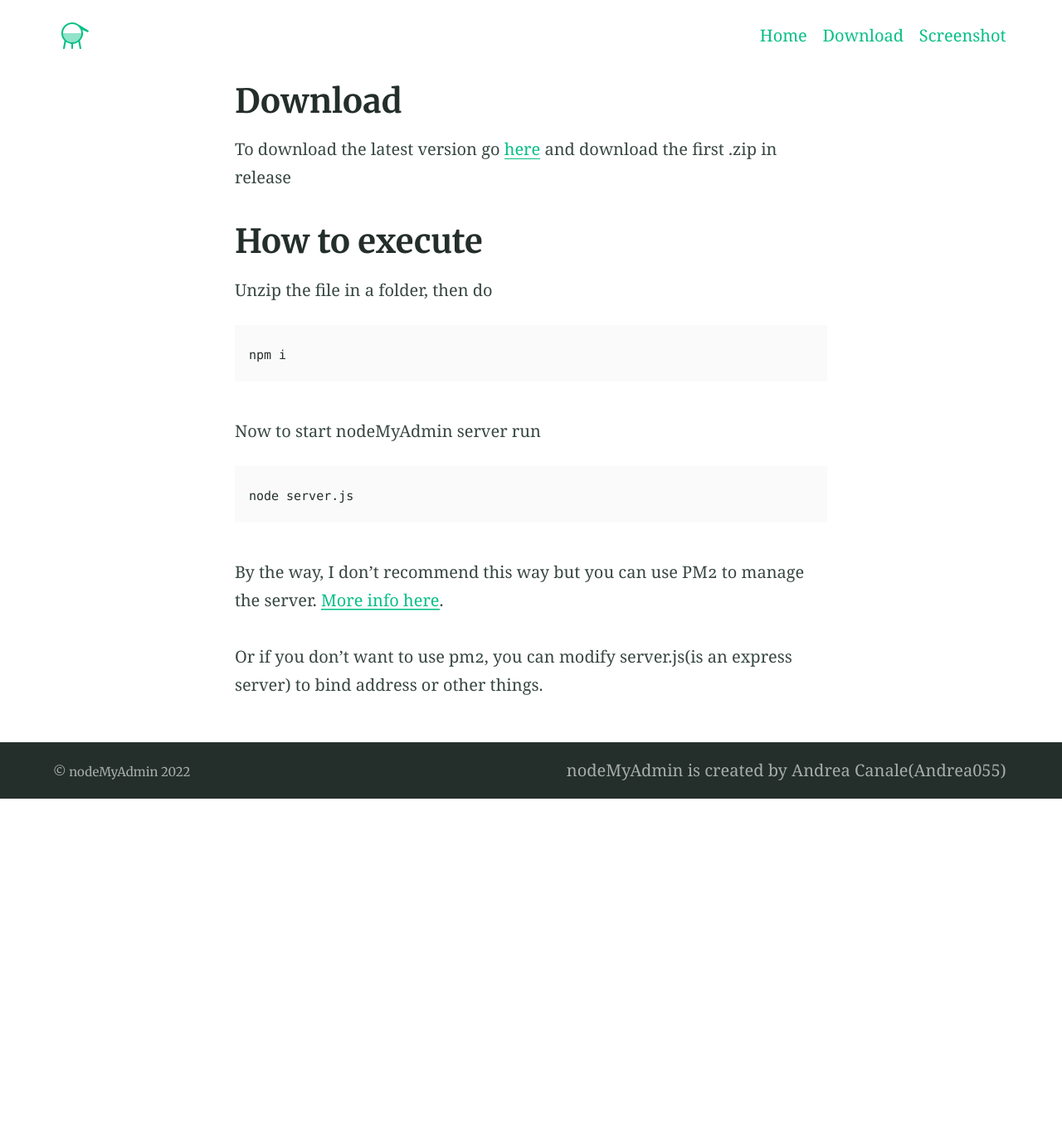
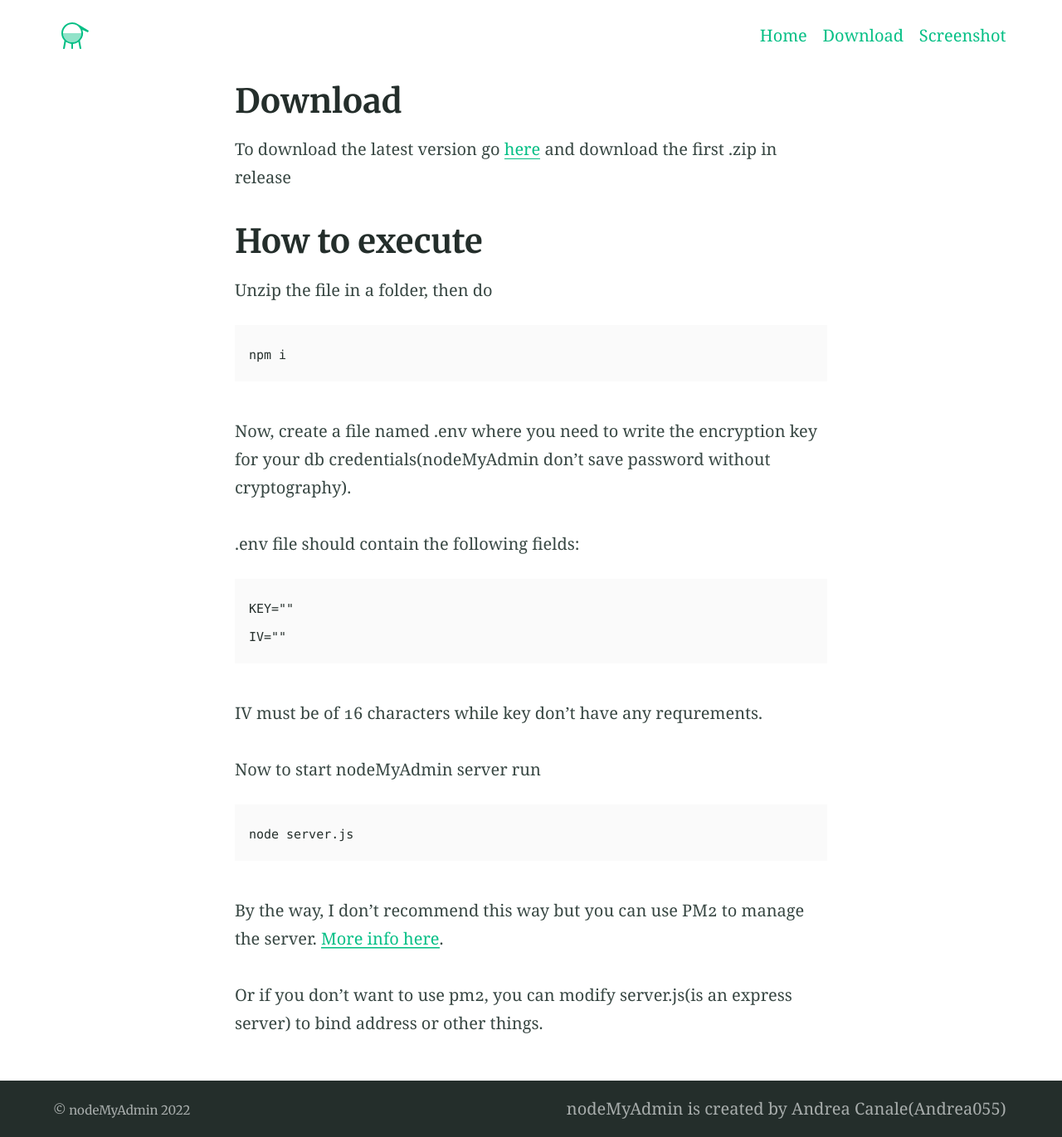
Before and after one commit to andreock/nodeMyAdmin.github.io, a Jekyll site: the page built from download.md, in a window 1280 px wide. Shown: the whole page at 83% size. Built offline with Jekyll 4.4.1, drawn with Linux system fonts in a browser that asks for light colours; before the commit the page ends 963 px from its top, so only the background shows below that.

Commit message:
add crypto info

````diff
--- a/download.md
+++ b/download.md
@@ -13,6 +13,17 @@ Unzip the file in a folder, then do
 npm i
 ```
 
+Now, create a file named .env where you need to write the encryption key for your db credentials(nodeMyAdmin don't save password without cryptography).
+
+.env file should contain the following fields:
+
+```dosini
+KEY=""
+IV=""
+```
+
+IV must be of 16 characters while key don't have any requrements.
+
 Now to start nodeMyAdmin server run
 
 ```bash
````
